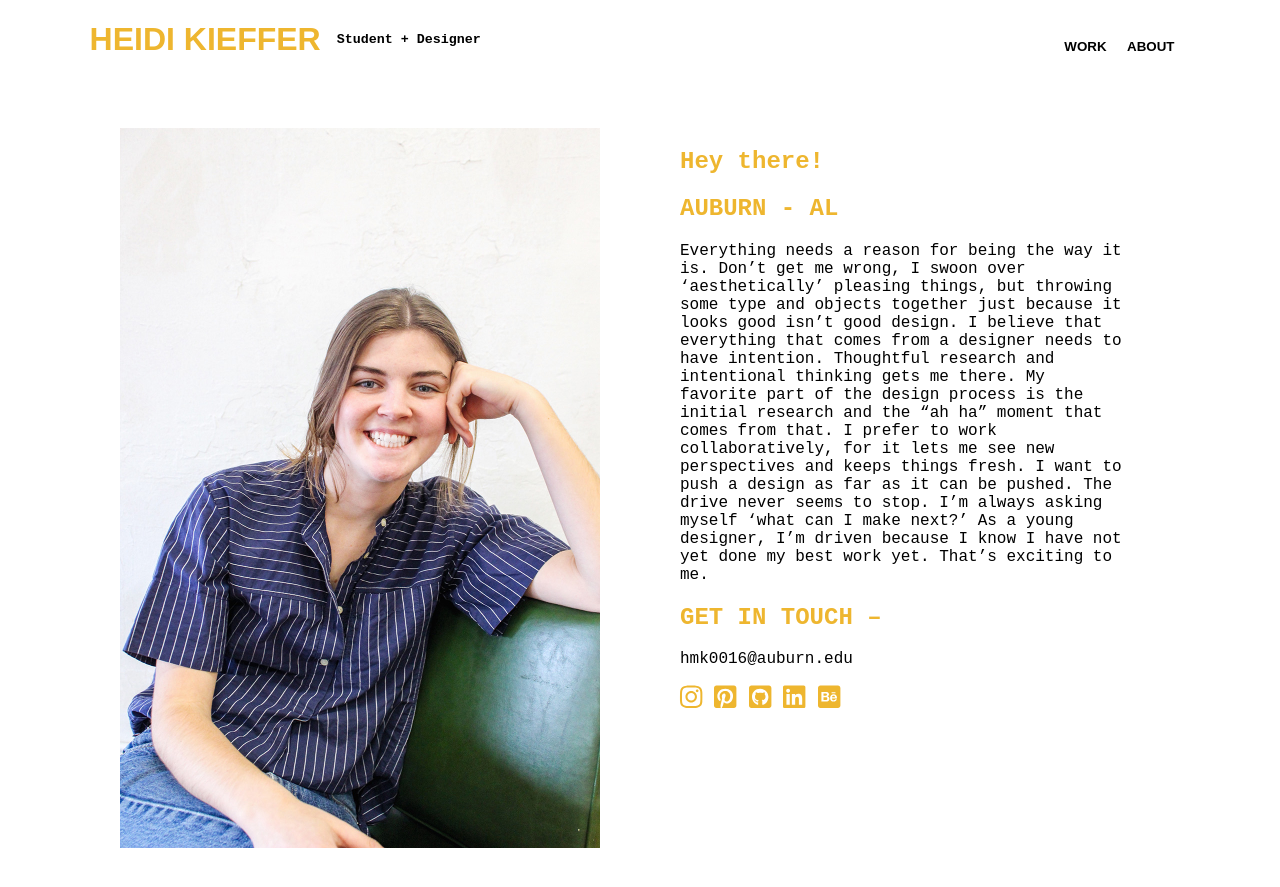
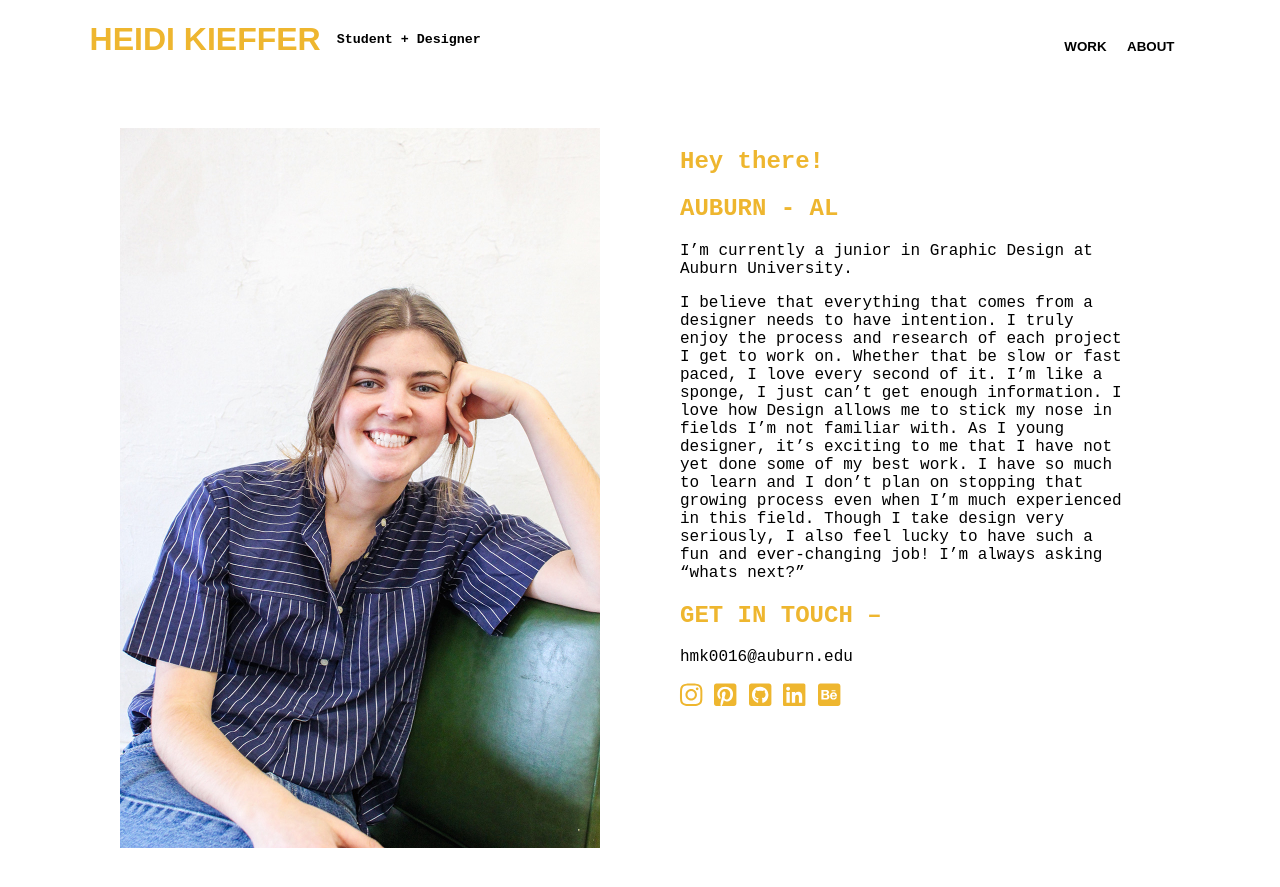
Before and after one commit to heidikieff/heidikieff.github.io, a Jekyll site: the page built from about.md, in a window 1280 px wide. Shown: the top 887 px of the page. Built offline with Jekyll 4.4.1, drawn with Linux system fonts in a browser that asks for light colours; nearby versions of some CDN libraries; some web fonts are replaced; our own code applies the rules of GitHub Pages for plain Markdown files.

Commit message:
About page changes

```diff
--- a/about.md
+++ b/about.md
@@ -15,7 +15,10 @@ behance-username: heidikieff
 ## AUBURN - AL
 {: .lemon}
 
-Everything needs a reason for being the way it is. Don't get me wrong, I swoon over 'aesthetically' pleasing things, but throwing some type and objects together just because it looks good isn't good design. I believe that everything that comes from a designer needs to have intention. Thoughtful research and intentional thinking gets me there. My favorite part of the design process is the initial research and the "ah ha" moment that comes from that. I prefer to work collaboratively, for it lets me see new perspectives and keeps things fresh. I want to push a design as far as it can be pushed. The drive never seems to stop. I'm always asking myself 'what can I make next?' As a young designer, I'm driven because I know I have not yet done my best work yet. That's exciting to me.
+I’m currently a junior in Graphic Design at Auburn University.
+
+I believe that everything that comes from a designer needs to have intention. I truly enjoy the process and research of each project I get to work on. Whether that be slow or fast paced, I love every second of it. I'm like a sponge, I just can't get enough information. I love how Design allows me to stick my nose in fields I'm not familiar with. As I young designer, it's exciting to me that I have not yet done some of my best work. I have so much to learn and I don't plan on stopping that growing process even when I'm much experienced in this field. Though I take design very seriously, I also feel lucky to have such a fun and ever-changing job! I'm always asking "whats next?"
+
 
 ## GET IN TOUCH --
 {: .lemon}
```
